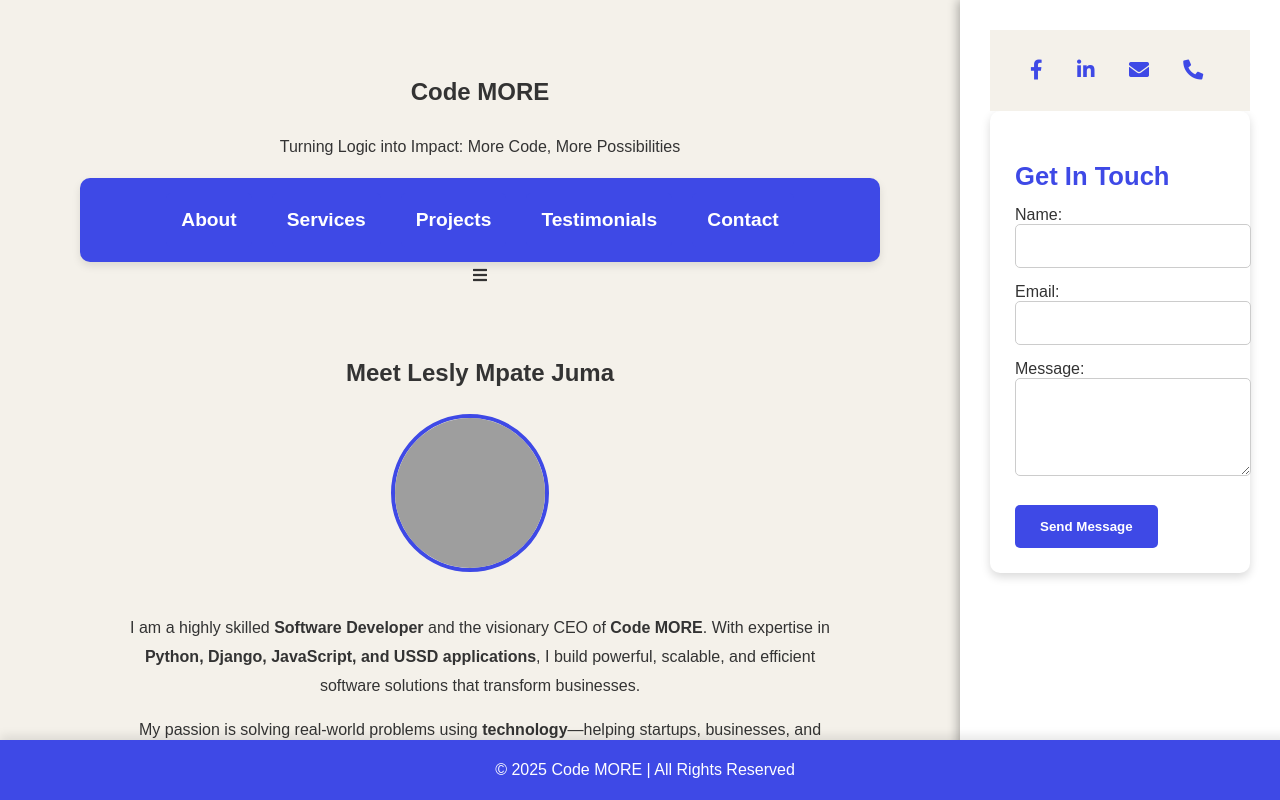
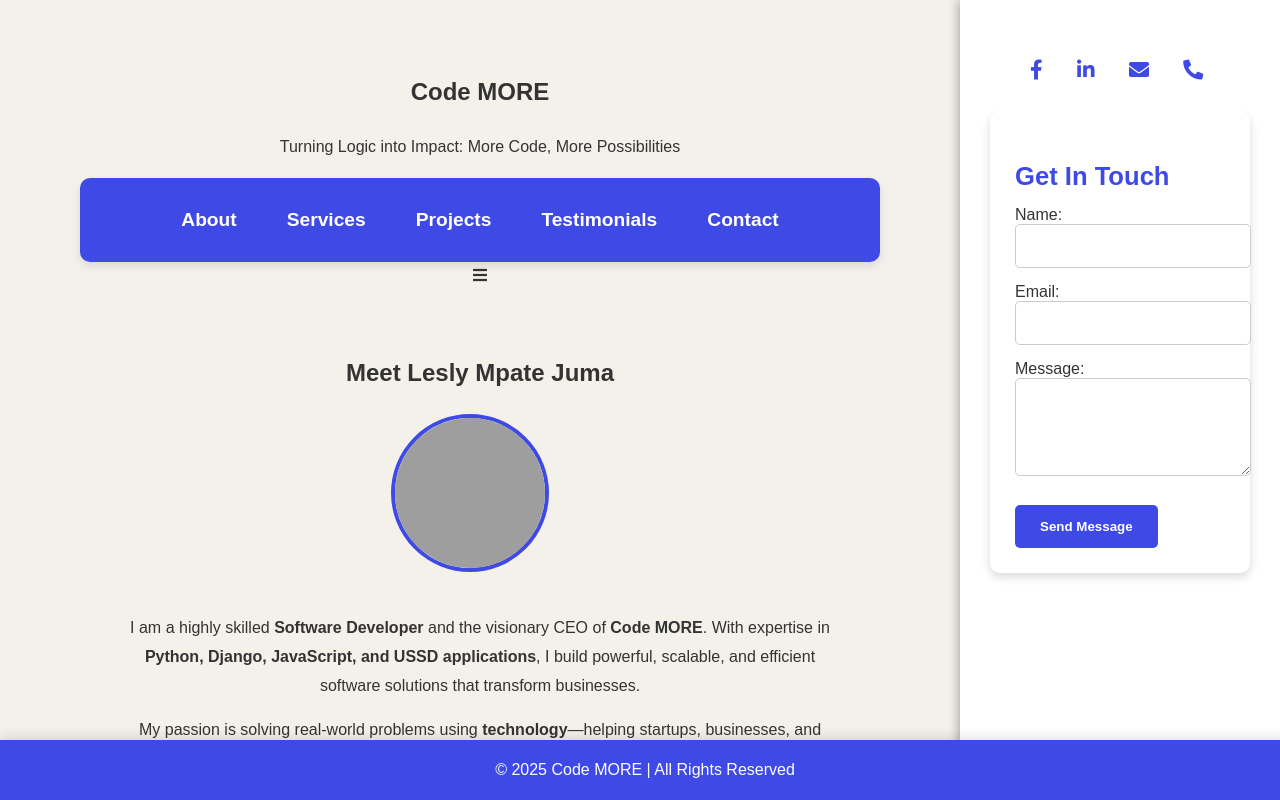
Before and after one commit to leslyjay/myportfolio, a plain HTML site: page portfolio.html in a window 1280 px wide. Drawn offline with Linux system fonts and the light colour scheme; grey boxes are pictures that could not be loaded; a script that the page names is missing.

Commit message:
I made some color adjustments

```diff
--- a/styles.css
+++ b/styles.css
@@ -109,7 +109,7 @@ body {
 
 /* Contact Section */
 #contact {
-  background-color: #f4f1ea;
+  background-color: #ffffff;
   padding: 20px;
   width: 100%;
   box-sizing: border-box;
```
